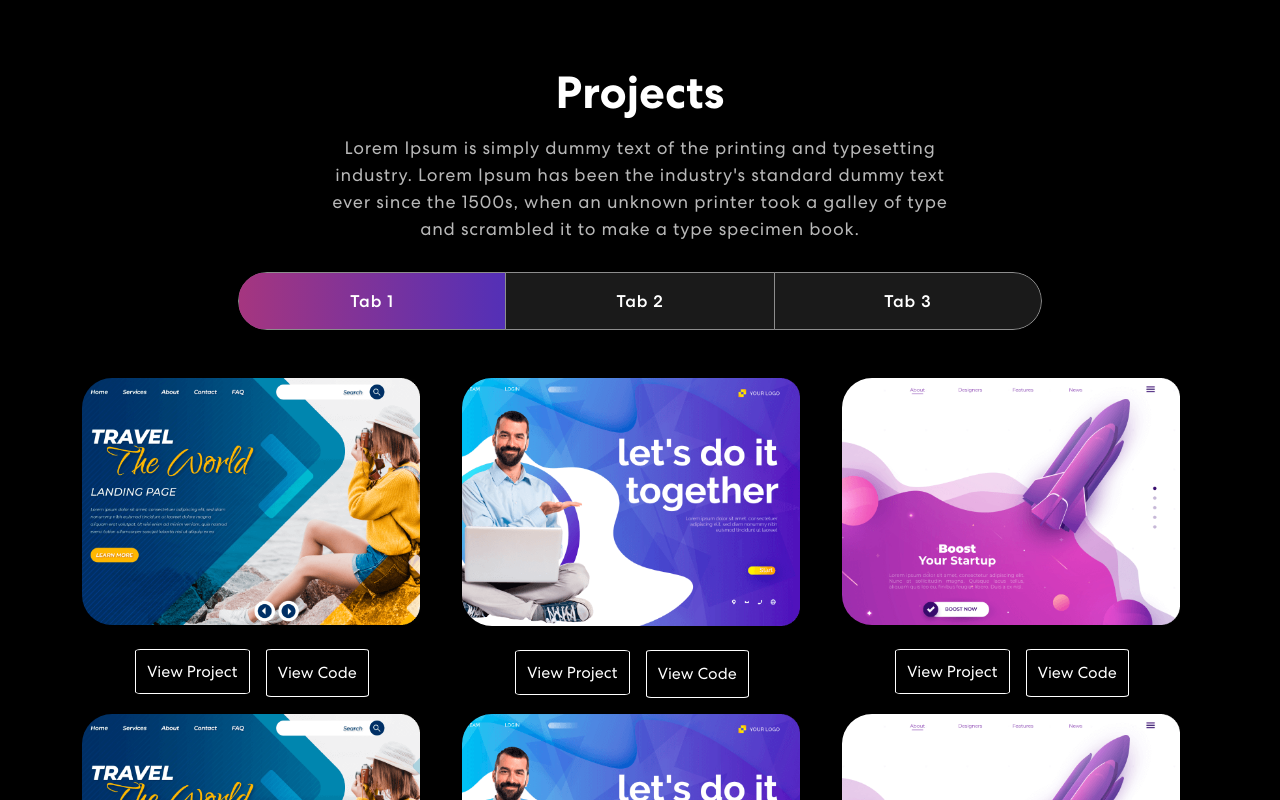
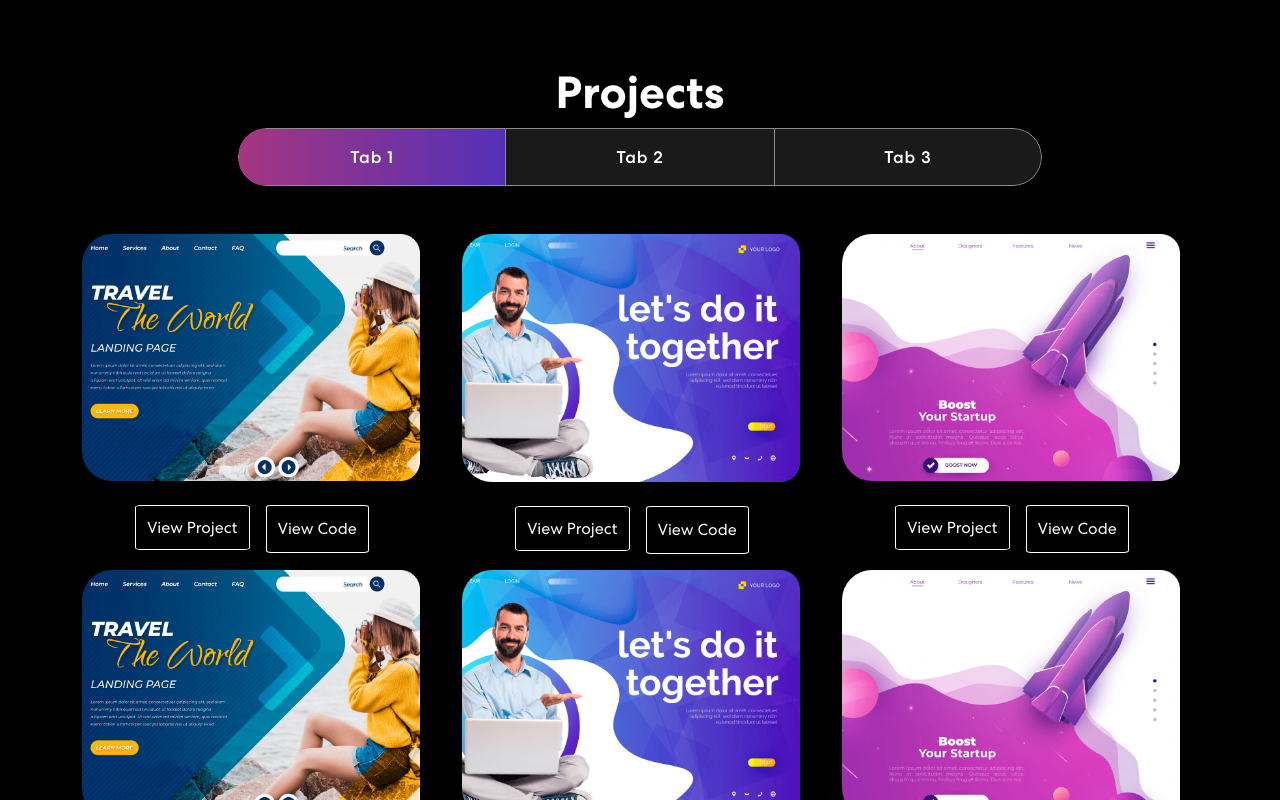
Before and after one commit to makenasandra/portfolio-website, a React (Create React App) app: page / in a window 1280 px wide. Shown: the part 1240-2040 px from the top of the page. Built offline with nearby package versions, Linux system fonts and the light colour scheme.

Commit message:
modified projects secions

```diff
--- a/src/components/Projects.js
+++ b/src/components/Projects.js
@@ -52,7 +52,6 @@ export const Projects = () => {
               {({ isVisible }) =>
               <div className={isVisible ? "animate__animated animate__fadeIn": ""}>
                 <h2>Projects</h2>
-                <p>Lorem Ipsum is simply dummy text of the printing and typesetting industry. Lorem Ipsum has been the industry's standard dummy text ever since the 1500s, when an unknown printer took a galley of type and scrambled it to make a type specimen book.</p>
                 <Tab.Container id="projects-tabs" defaultActiveKey="first">
                   <Nav variant="pills" className="nav-pills mb-5 justify-content-center align-items-center" id="pills-tab">
                     <Nav.Item>
```
